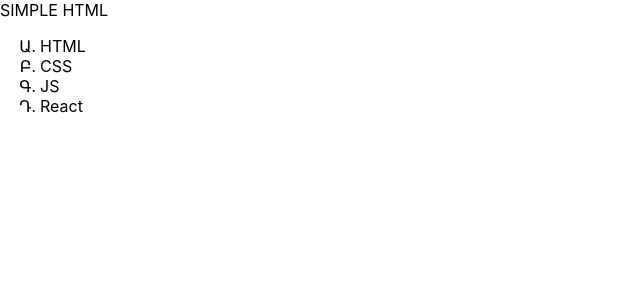
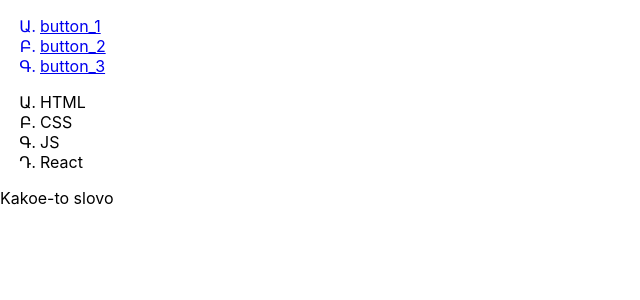
Before and after one commit to RKeyIT/react_path_of_samurai, a React (Create React App) app in the folder 01_create-react-app/: page / in a window 1280 px wide. Shown: the top 300 px of the page, without its empty margins (0-640 px from the left). Built offline with nearby package versions, Linux system fonts and the light colour scheme.

Commit message:
feat: added new component which added into App component

```diff
--- a/01_create-react-app/src/App.js
+++ b/01_create-react-app/src/App.js
@@ -4,14 +4,50 @@
 
 const App = () => {
     return (
-        <div className='App'>
-            SIMPLE HTML
+        <div>
+            <Header />
+            <Technologies />
+            <ChtotoTipaTega />
+        </div>
+    );
+};
+
+const ChtotoTipaTega = () => {
+    return <div>Kakoe-to slovo</div>;
+};
+
+const Technologies = () => {
+    return (
         <ul>
             <li>HTML</li>
             <li>CSS</li>
             <li>JS</li>
             <li>React</li>
         </ul>
+    );
+};
+
+const Header = () => {
+    return (
+        <div class='header'>
+            <div class='container'>
+                <div class='header-content'>
+                    <div class='logo'></div>
+                    <div class='header-menu'>
+                        <ul>
+                            <a href='#'>
+                                <li>button_1</li>
+                            </a>
+                            <a href='#'>
+                                <li>button_2</li>
+                            </a>
+                            <a href='#'>
+                                <li>button_3</li>
+                            </a>
+                        </ul>
+                    </div>
+                </div>
+            </div>
         </div>
     );
 };
```
Lines whose indentation alone changed are shown as unchanged.
